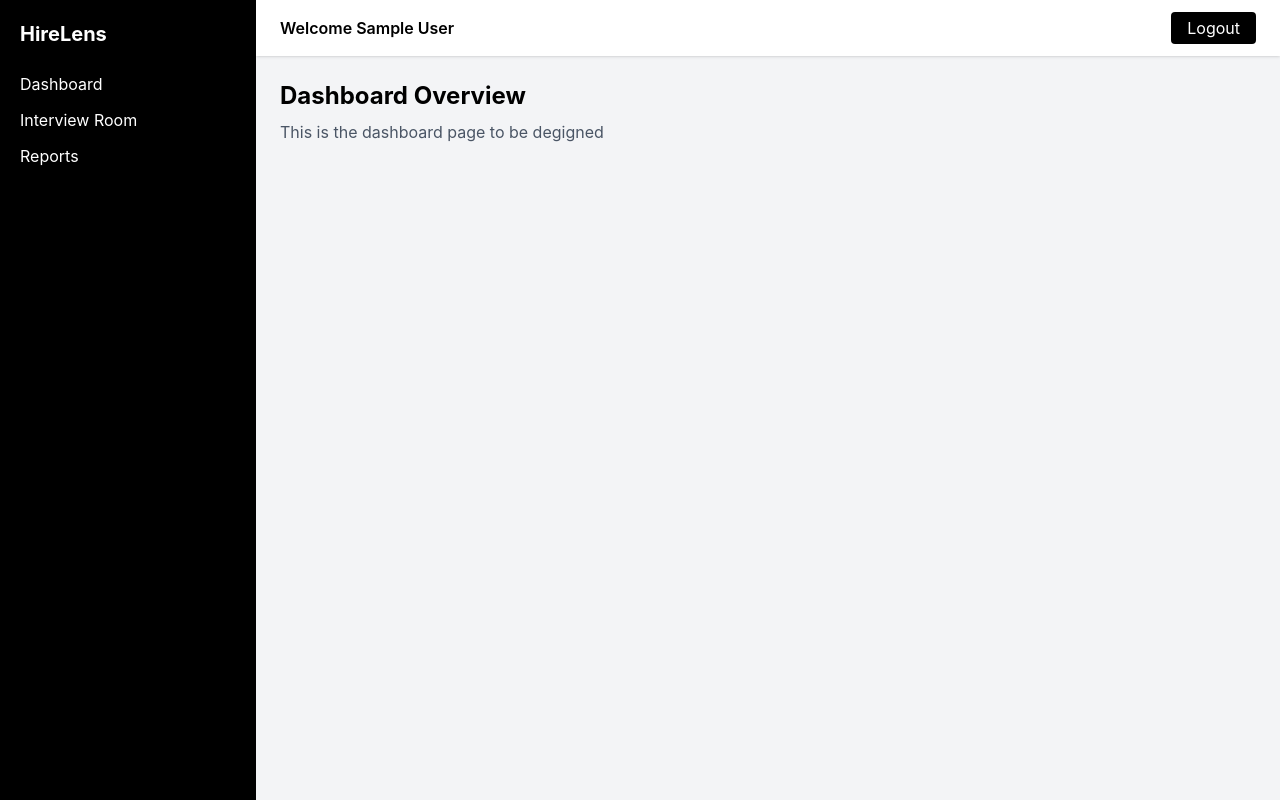
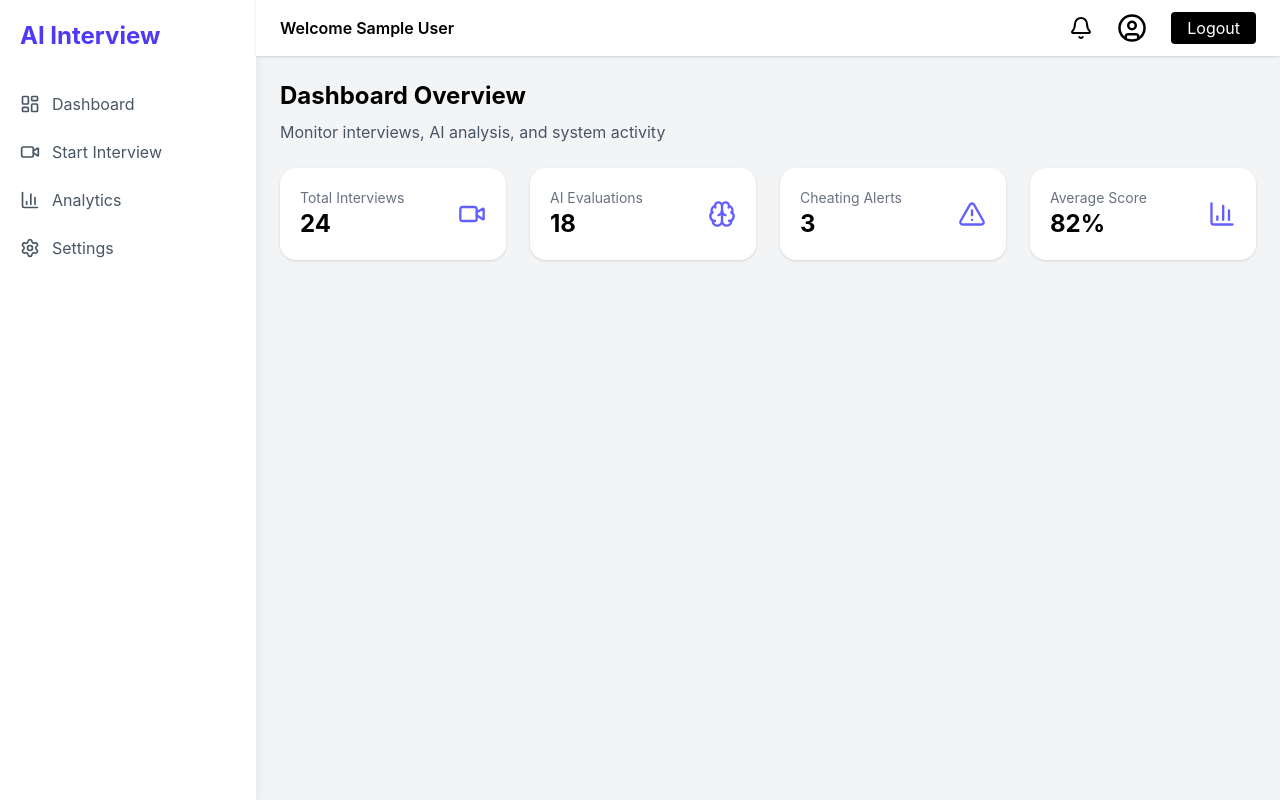
Before and after one commit to Choudhary-Sahil099/HIRELEN, a React (Vite) app in the folder Frontend/: page /dashboard in a window 1280 px wide. Built offline with nearby package versions, Linux system fonts and the light colour scheme; sample sign-in values are in the browser's storage.

Commit message:
dashboard frontend update

```diff
--- a/Frontend/src/components/layouts/Sidebar.tsx
+++ b/Frontend/src/components/layouts/Sidebar.tsx
@@ -1,24 +1,35 @@
-import { Link } from "react-router-dom";
+import { LayoutDashboard, Video, BarChart3, Settings } from "lucide-react";
 
-const Sidebar = () => {
+const Sidebar: React.FC = () => {
   return (
-    // this is the basic side bar design according to the ui/ux design created
-    // note that this is not the final design
-    <div className="w-64 bg-black text-white p-5">
-      <h2 className="text-xl font-bold mb-6">HireLens</h2>
+    <div className="h-screen w-64 bg-white shadow-lg p-5 flex flex-col">
 
-      <nav className="space-y-3">
-        <Link to="/dashboard" className="block hover:text-gray-400">
+      <h1 className="text-2xl font-bold text-indigo-600 mb-10">
+        AI Interview
+      </h1>
+
+      <nav className="flex flex-col gap-6 text-gray-600">
+
+        <div className="flex items-center gap-3 cursor-pointer hover:text-indigo-600">
+          <LayoutDashboard size={20} />
           Dashboard
-        </Link>
+        </div>
 
-        <Link to="/interview" className="block hover:text-gray-400">
-          Interview Room
-        </Link>
+        <div className="flex items-center gap-3 cursor-pointer hover:text-indigo-600">
+          <Video size={20} />
+          Start Interview
+        </div>
 
-        <Link to="/reports" className="block hover:text-gray-400">
-          Reports
-        </Link>
+        <div className="flex items-center gap-3 cursor-pointer hover:text-indigo-600">
+          <BarChart3 size={20} />
+          Analytics
+        </div>
+
+        <div className="flex items-center gap-3 cursor-pointer hover:text-indigo-600">
+          <Settings size={20} />
+          Settings
+        </div>
+
       </nav>
     </div>
   );
--- /dev/null
+++ b/Frontend/src/components/layouts/StatsCard.tsx
@@ -0,0 +1,22 @@
+import React from "react";
+
+interface StatsCardProps {
+  title: string;
+  value: string | number;
+  icon: React.ReactNode;
+}
+
+const StatsCard: React.FC<StatsCardProps> = ({ title, value, icon }) => {
+  return (
+    <div className="bg-white p-5 rounded-2xl shadow hover:scale-105 transition flex justify-between items-center">
+      <div>
+        <p className="text-gray-500 text-sm">{title}</p>
+        <h2 className="text-2xl font-bold">{value}</h2>
+      </div>
+
+      <div className="text-indigo-500">{icon}</div>
+    </div>
+  );
+};
+
+export default StatsCard;
--- a/Frontend/src/components/layouts/Topbar.tsx
+++ b/Frontend/src/components/layouts/Topbar.tsx
@@ -1,5 +1,5 @@
 import { useAuth } from "../../context/AuthContext";
-
+import { Bell, UserCircle } from "lucide-react";
 const Topbar = () => {
   const { user, logout } = useAuth();
 
@@ -7,12 +7,16 @@ const Topbar = () => {
     <div className="flex justify-between items-center bg-white shadow px-6 py-3">
       <h1 className="font-semibold">Welcome {user?.name}</h1>
 
-      <button
+      <div className="flex items-center gap-6">
+        <Bell className="cursor-pointer" />
+        <UserCircle size={30} className="cursor-pointer" />
+        <button
         onClick={logout}
         className="bg-black text-white px-4 py-1 rounded"
       >
         Logout
       </button>
+      </div>
     </div>
   );
 };
--- a/Frontend/src/pages/dashboard/DashboardPage.tsx
+++ b/Frontend/src/pages/dashboard/DashboardPage.tsx
@@ -1,12 +1,54 @@
 import DashboardLayout from "../../components/layouts/DashboardLayout";
+import StatsCard from "../../components/layouts/StatsCard";
+
+import {
+  Video,
+  Brain,
+  AlertTriangle,
+  BarChart3
+} from "lucide-react";
 
 const DashboardPage = () => {
   return (
     <DashboardLayout>
-      <h2 className="text-2xl font-bold">Dashboard Overview</h2>
-      <p className="mt-2 text-gray-600">
-        This is the dashboard page to be degigned
-      </p>
+
+      {/* Page Title */}
+      <div className="mb-6">
+        <h2 className="text-2xl font-bold">Dashboard Overview</h2>
+        <p className="mt-2 text-gray-600">
+          Monitor interviews, AI analysis, and system activity
+        </p>
+      </div>
+
+      {/* Stats Cards */}
+      <div className="grid grid-cols-1 md:grid-cols-2 lg:grid-cols-4 gap-6">
+
+        <StatsCard
+          title="Total Interviews"
+          value={24}
+          icon={<Video size={28} />}
+        />
+
+        <StatsCard
+          title="AI Evaluations"
+          value={18}
+          icon={<Brain size={28} />}
+        />
+
+        <StatsCard
+          title="Cheating Alerts"
+          value={3}
+          icon={<AlertTriangle size={28} />}
+        />
+
+        <StatsCard
+          title="Average Score"
+          value="82%"
+          icon={<BarChart3 size={28} />}
+        />
+
+      </div>
+
     </DashboardLayout>
   );
 };
```
